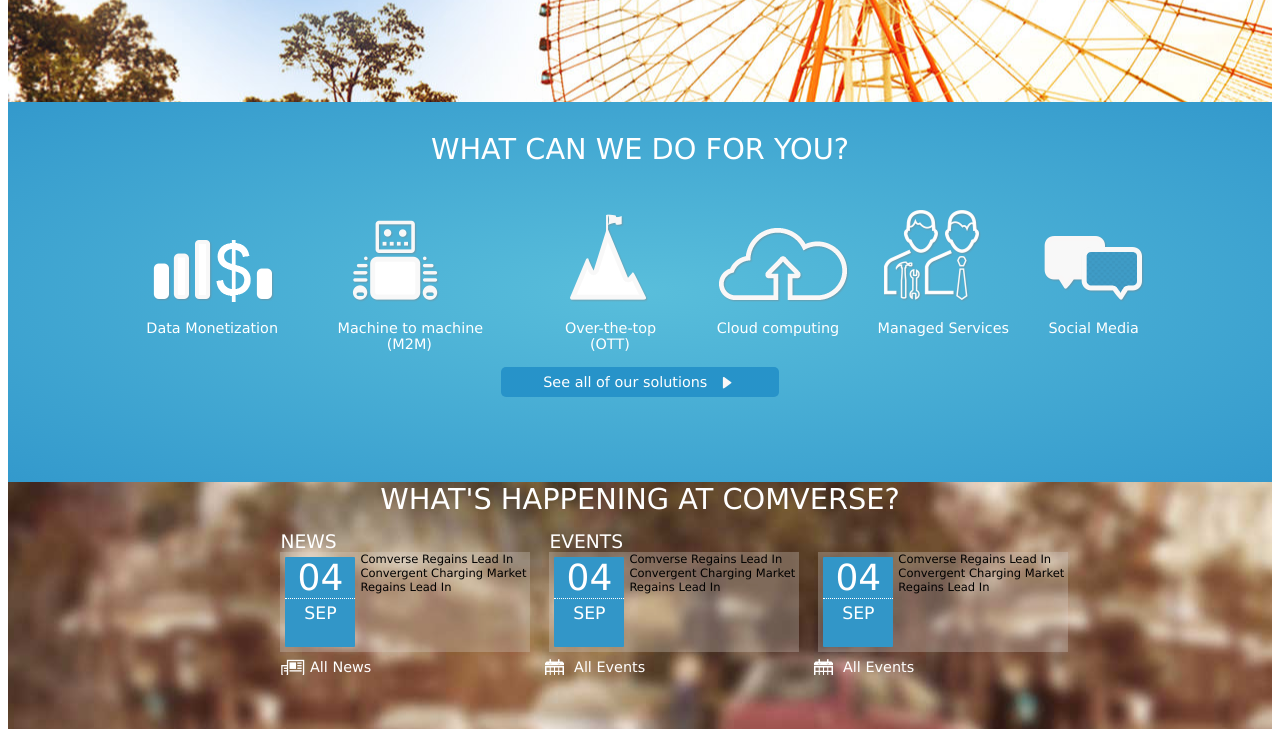
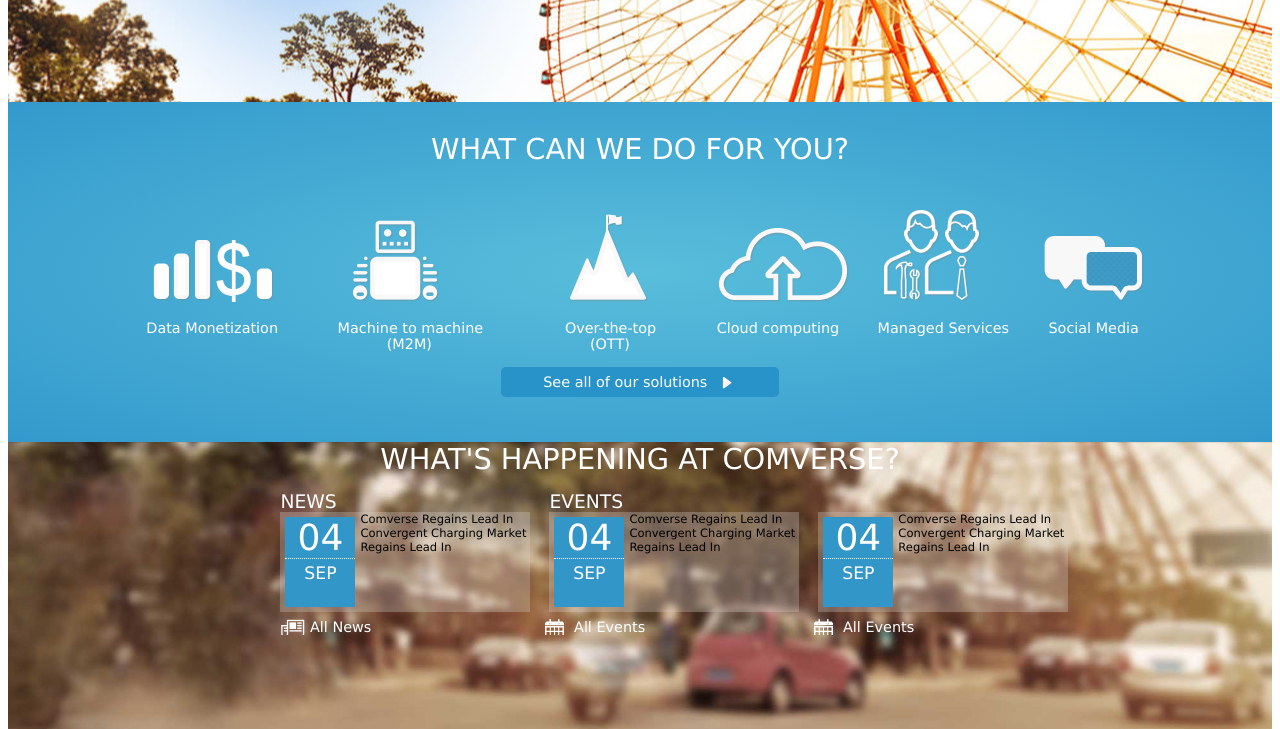
Before and after one commit to strekostya/comverse, a plain HTML site: page index.html in a window 1280 px wide. Shown: the part 539-1268 px from the top of the page. Drawn offline with Linux system fonts and the light colour scheme.

Commit message:
fixed whatsHappening area background

```diff
--- a/css/style-guide.css
+++ b/css/style-guide.css
@@ -185,15 +185,17 @@ h2, p
 	width: 100%;
 	height: 340px;
 	padding-top: 0.1px;
-	padding-bottom: 40px;
 	margin-bottom: 0px;
+}
+.whatsHappeningAreaBcg
+{
+	background: url(../images/news-and-events-bg.png) 50% no-repeat fixed;
+	background-size: cover;
 }
 .whatsHappeningArea
 {
-	background-size: cover;
 	height: 290px;
 	font-family: "Lucida Sans Unicode", "Lucida Grande", sans-serif;
-	background: url(../images/news-and-events-bg.png) 50% no-repeat fixed;
 	margin-bottom: 0px;
 	padding-bottom: 0px;
 	padding-top: 0px;
--- a/index.html
+++ b/index.html
@@ -6,7 +6,7 @@
 	<title>Comverse</title>
 	<link rel="stylesheet" href="css/style-guide.css" type='text/css'>
 </head>
-<body class="contentWrapper ">
+<body>
 	<div class="centeredHeaderPosition">
 		<header id="headingList">
 				<ul>
@@ -113,7 +113,7 @@
 				</ul>
 					<div href="" class="ourSolutions center">See all of our solutions</div>
 			</section>
-				<section class="whatsHappeningArea">
+				<section class="whatsHappeningArea whatsHappeningAreaBcg">
 					<h2 class="center">WHAT'S HAPPENING AT COMVERSE?</h2>
 					<ul class="newsAndEventsList">
 						<li class="news">
```
